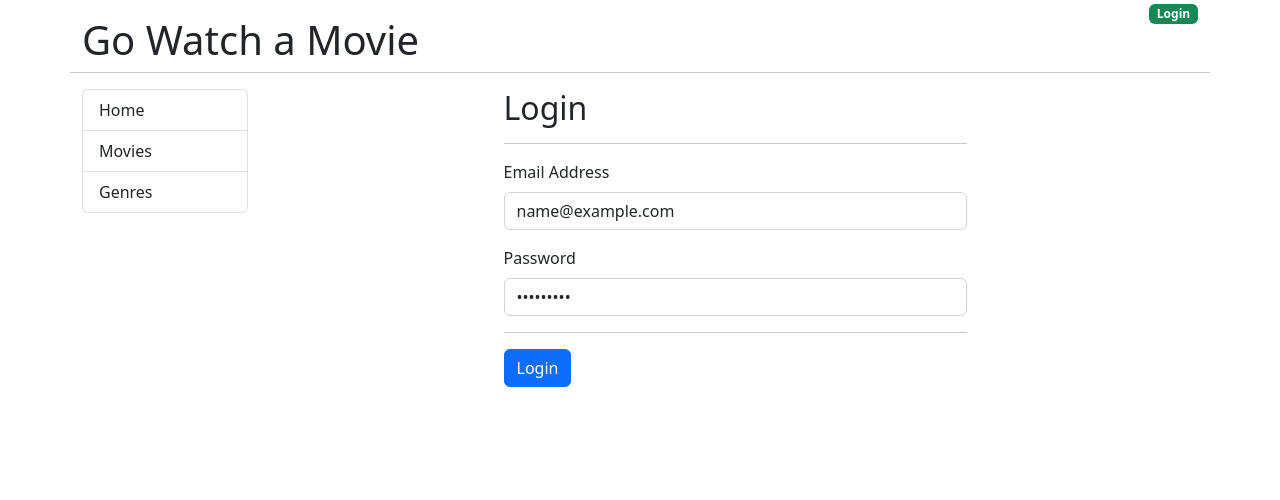
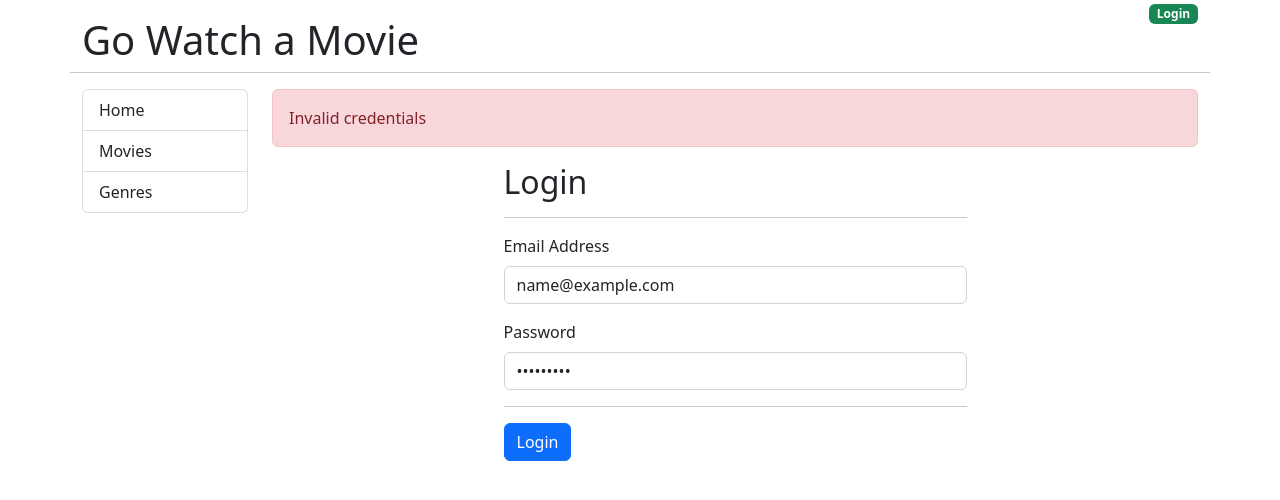
Before and after one commit to umedanaoyuki/full-stack-app-react, a React (Create React App) app: page /login in a window 1280 px wide. Both pictures are taken after typing "name@example.com", "Sample123" into the empty fields and a click on the input "Login". Shown: the top 500 px of the page. Built offline with nearby package versions, Linux system fonts and the light colour scheme.

Commit message:
feat: ログインのtoken管理＆画面遷移

```diff
--- a/src/App.js
+++ b/src/App.js
@@ -1,8 +1,11 @@
 import React, { useState } from "react";
 import { Link, Outlet } from "react-router-dom";
+import Alert from "./components/Alert";
 
 function App() {
   const [jwtToken, setJwtToken] = useState("");
+  const [alertMessage, setAlertMessage] = useState("");
+  const [alertClassName, setAlertClassName] = useState("d-none");
 
   return (
     <div className="container">
@@ -69,7 +72,15 @@
           </nav>
         </div>
         <div className="col-md-10">
-          <Outlet context={{ jwtToken, setJwtToken }} />
+          <Alert message={alertMessage} className={alertClassName} />
+          <Outlet
+            context={{
+              jwtToken,
+              setJwtToken,
+              setAlertMessage,
+              setAlertClassName,
+            }}
+          />
         </div>
       </div>
     </div>
--- /dev/null
+++ b/src/components/Alert.js
@@ -0,0 +1,9 @@
+const Alert = (props) => {
+  return (
+    <div className={"alert " + props.className} role="alert">
+      {props.message}
+    </div>
+  );
+};
+
+export default Alert;
--- a/src/components/Login.js
+++ b/src/components/Login.js
@@ -1,12 +1,15 @@
 import { useState } from "react";
 import Input from "./form/Input";
-import { useOutletContext } from "react-router-dom";
+import { useNavigate, useOutletContext } from "react-router-dom";
 
 const Login = () => {
   const [email, setEmail] = useState("");
   const [password, setPassword] = useState("");
 
-  const { setJwtToken } = useOutletContext();
+  const { setJwtToken, setAlertMessage, setAlertClassName } =
+    useOutletContext();
+
+  const navigate = useNavigate();
 
   const handleSubmit = (event) => {
     event.preventDefault();
@@ -14,6 +17,12 @@
 
     if (email === "admin@example.com") {
       setJwtToken("abc");
+      setAlertClassName("d-none");
+      setAlertMessage("");
+      navigate("/");
+    } else {
+      setAlertClassName("alert-danger");
+      setAlertMessage("Invalid credentials");
     }
   };
 
```
